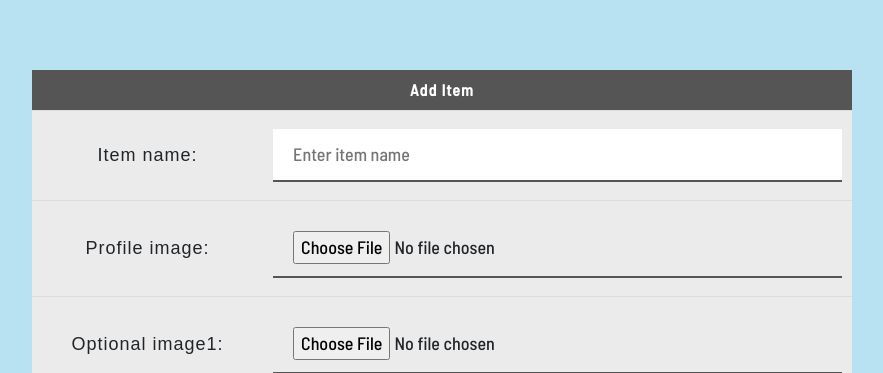
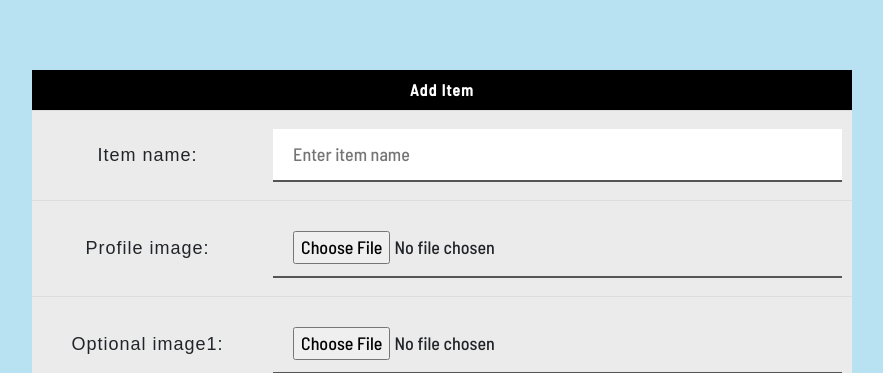
Before and after one commit to akshatg20/CS253A-dormroomdealer, a Django app: page /items/additem in a window 1280 px wide. Shown: the part 80-453 px from the top of the page, without its empty margins (198-1081 px from the left). Run offline with Django 3.2, Linux system fonts and the light colour scheme; a user stored in the database is signed in; some libraries are stand-ins or nearby versions.

Commit message:
color change

```diff
--- a/templates/addItem.html
+++ b/templates/addItem.html
@@ -32,7 +32,7 @@
     }
 
     th {
-      background-color: #555;
+      background-color: black;
       color: white;
     }
 
```
Also changed, not shown: db.sqlite3.
